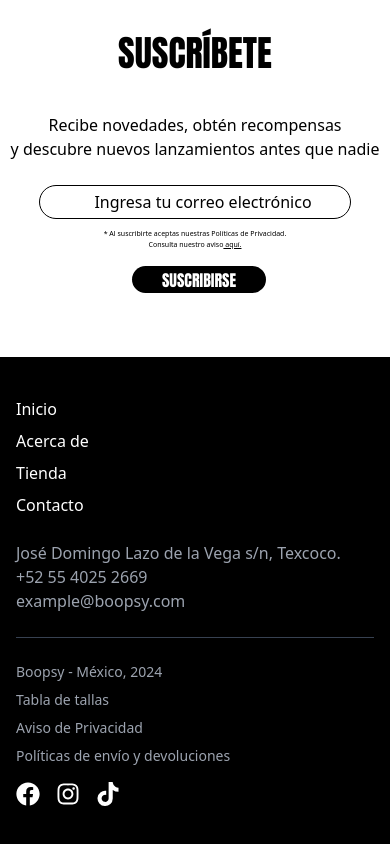
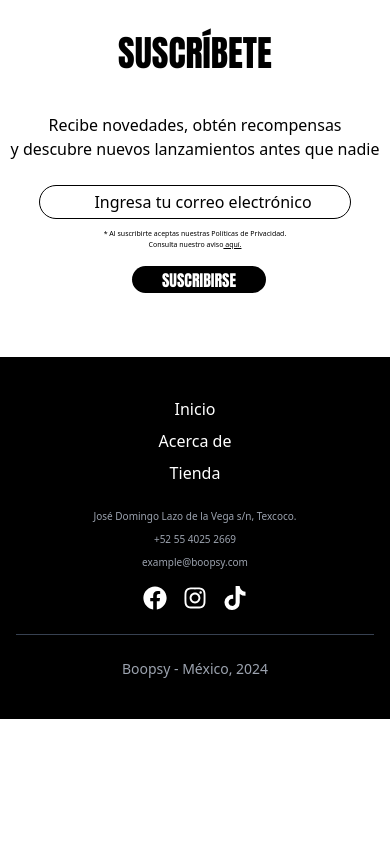
Before and after one commit to hyzmael88/boopsy, a Next.js app: page / in a window 390 px wide. Shown: the part 2057-2901 px from the top of the page. After the commit the page ends 2776 px from the top, so only its background shows below. Built offline with nearby package versions, Linux system fonts and the light colour scheme.

Commit message:
Refactor Footer component and update styling

```diff
--- a/src/components/Footer.jsx
+++ b/src/components/Footer.jsx
@@ -2,19 +2,19 @@
 import { FaFacebook, FaInstagram, FaTiktok } from 'react-icons/fa';
 
 const Footer = () => {
+  const year = new Date().getFullYear();
   return (
     <footer className="bg-black text-white py-10 mt-4">
       <div className="max-w-7xl mx-auto px-4">
         {/* Sección superior */}
         <div className="grid grid-cols-1 md:grid-cols-2 gap-6">
-          <div className="flex flex-col space-y-2">
+          <div className="flex flex-col space-y-2 text-center lg:text-start">
             <a href="#" className="text-white hover:text-gray-400">Inicio</a>
             <a href="#" className="text-white hover:text-gray-400">Acerca de</a>
             <a href="#" className="text-white hover:text-gray-400">Tienda</a>
-            <a href="#" className="text-white hover:text-gray-400">Contacto</a>
           </div>
 
-          <div className="text-gray-400">
+          <div className="text-gray-400 text-[10px] text-center lg:text-start flex flex-col gap-[8px]">
             <p>José Domingo Lazo de la Vega s/n, Texcoco.</p>
             <p>+52 55 4025 2669</p>
             <p>example@boopsy.com</p>
@@ -22,11 +22,11 @@ const Footer = () => {
         </div>
 
         {/* Separador */}
-        <div className="border-t border-gray-700 my-6"></div>
+        <div className="hidden lg:block border-t border-gray-700 my-6"></div>
 
         {/* Sección inferior */}
         <div className="md:flex justify-between items-center text-sm text-gray-400">
-          <div className="flex flex-col md:flex-row space-y-2 md:space-y-0 md:space-x-6">
+          <div className="hidden lg:flex flex-col md:flex-row space-y-2 md:space-y-0 md:space-x-6">
             <span>Boopsy - México, 2024</span>
             <a href="#" className="hover:text-gray-200">Tabla de tallas</a>
             <a href="#" className="hover:text-gray-200">Aviso de Privacidad</a>
@@ -34,7 +34,7 @@ const Footer = () => {
           </div>
 
           {/* Redes sociales */}
-          <div className="flex space-x-4 mt-4 md:mt-0">
+          <div className="flex justify-center lg:justify-start space-x-4 mt-4 md:mt-0">
             <a href="#" className="text-white hover:text-gray-400">
               <FaFacebook size={24} />
             </a>
@@ -45,6 +45,8 @@ const Footer = () => {
               <FaTiktok size={24} />
             </a>
           </div>
+          <div className="lg:hidden border-t border-gray-700 my-6"></div>
+            <p className='text-center'>Boopsy - México, {year}</p>
         </div>
       </div>
     </footer>
```
